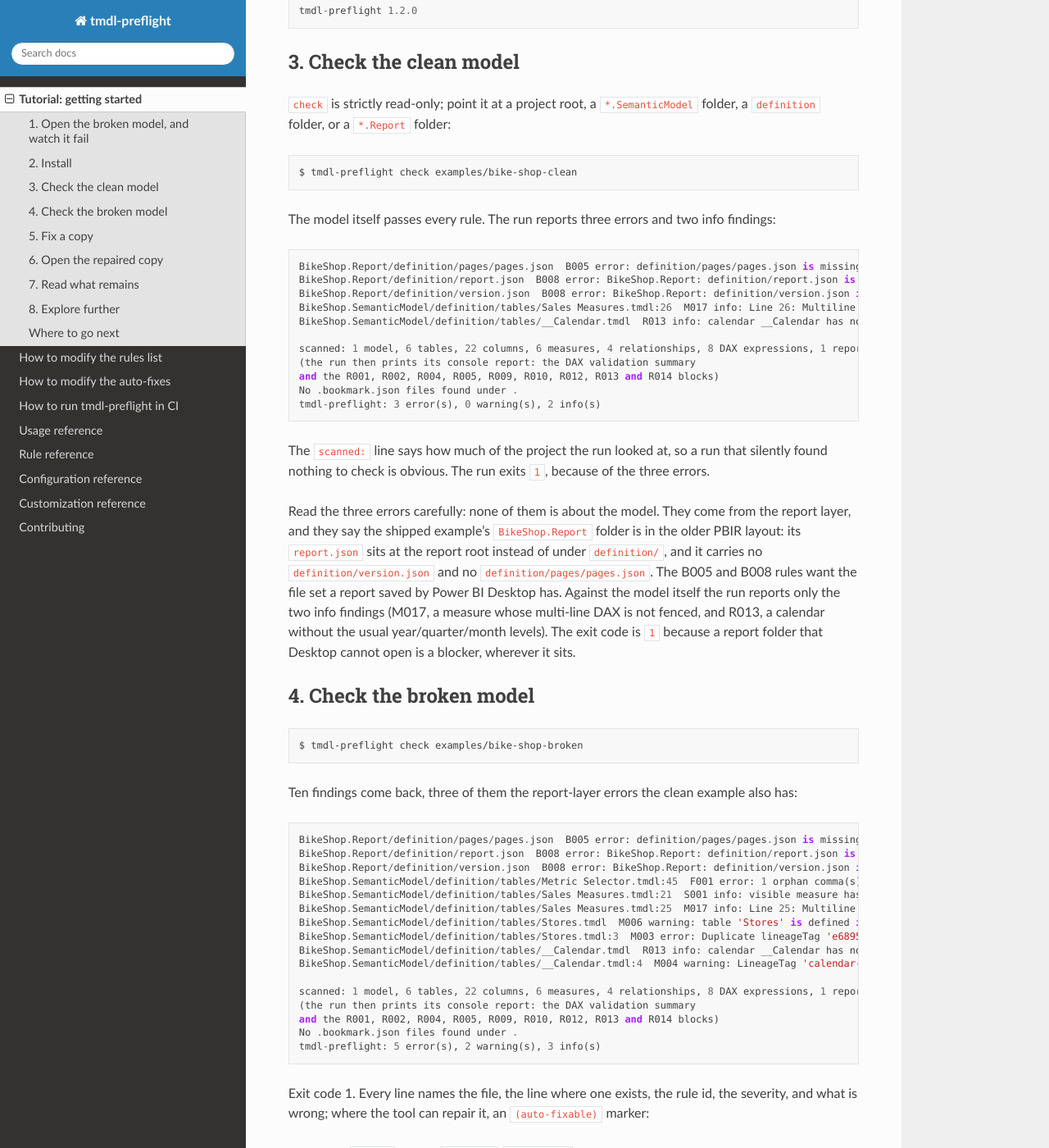
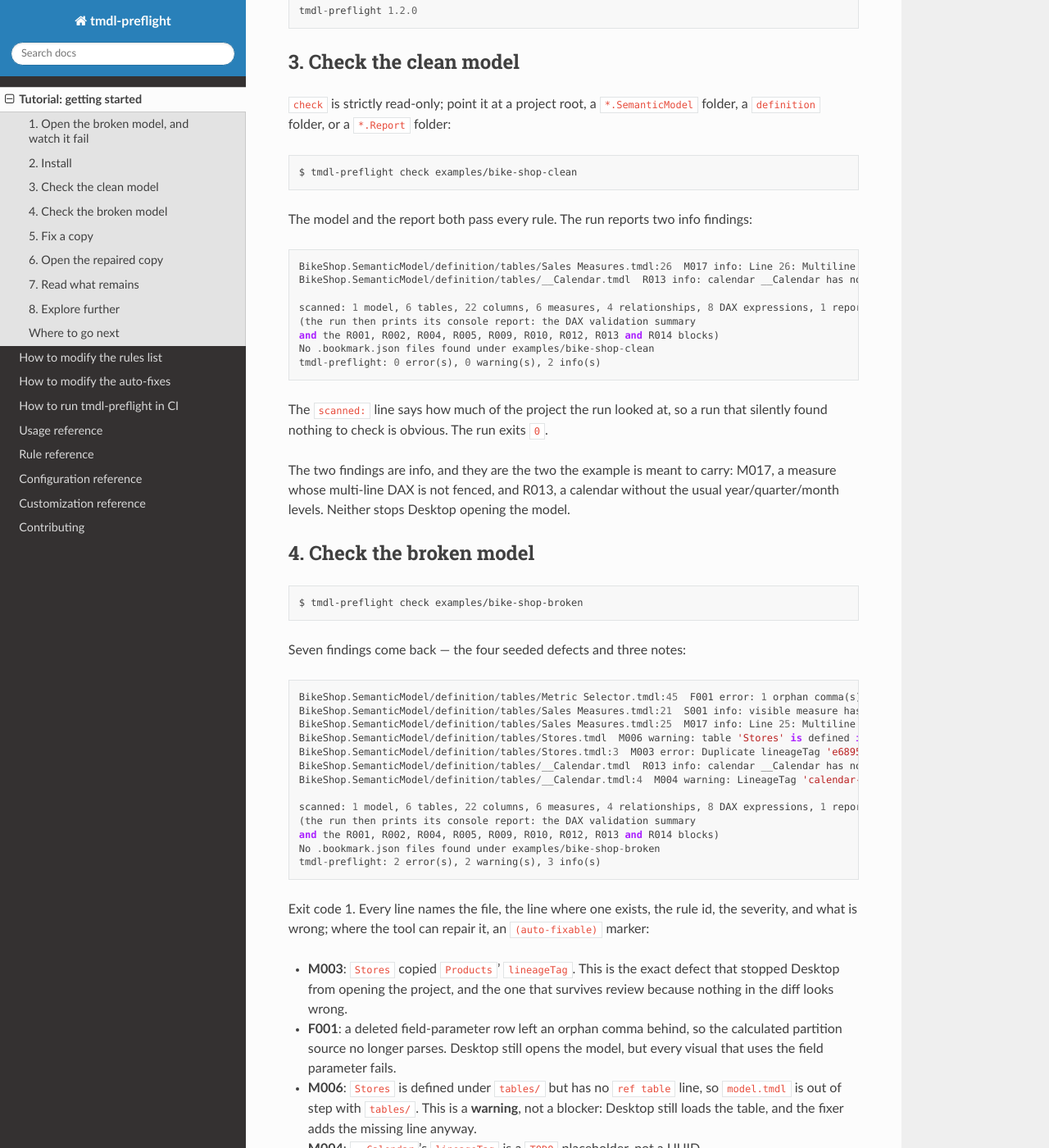
Before and after one commit to C-Kapsalis/tmdl-preflight-documentation, a Sphinx documentation site: the page built from docs/tutorials/getting-started.rst, in a window 1280 px wide and 1400 px high, scrolled down 1151 px. Shown: the whole window at 82% size. Built offline with Sphinx 7.4.7 and the Read the Docs theme 3.1.0, drawn with Linux system fonts in a browser that asks for light colours; some of the changed text lies outside the part shown.

Commit message:
Show the tutorial's output from the repaired examples
The shipped examples now use the PBIR report layout, so the clean one
reports no errors and the broken one reports its four seeded defects
and three notes. The tutorial and the contributing smoke test quoted the
old output, so every command in them showed something the tool no
longer prints.

```diff
--- a/docs/tutorials/getting-started.rst
+++ b/docs/tutorials/getting-started.rst
@@ -69,38 +69,28 @@ Confirm the console command is on the path:
 
     $ tmdl-preflight check examples/bike-shop-clean
 
-The model itself passes every rule. The run reports three errors and
-two info findings:
+The model and the report both pass every rule. The run reports two info
+findings:
 
 ::
 
-    BikeShop.Report/definition/pages/pages.json  B005 error: definition/pages/pages.json is missing; the report has no pages metadata. Save the report again from Power BI Desktop (PBIR format). [BikeShop.Report]
-    BikeShop.Report/definition/report.json  B008 error: BikeShop.Report: definition/report.json is missing; Power BI Desktop cannot open a report folder without it.
-    BikeShop.Report/definition/version.json  B008 error: BikeShop.Report: definition/version.json is missing; Power BI Desktop cannot open a report folder without it.
     BikeShop.SemanticModel/definition/tables/Sales Measures.tmdl:26  M017 info: Line 26: Multiline DAX should use triple backticks
     BikeShop.SemanticModel/definition/tables/__Calendar.tmdl  R013 info: calendar __Calendar has no Year, Quarter, Month, Week, Day column(s). [__Calendar]
 
     scanned: 1 model, 6 tables, 22 columns, 6 measures, 4 relationships, 8 DAX expressions, 1 report
     (the run then prints its console report: the DAX validation summary
     and the R001, R002, R004, R005, R009, R010, R012, R013 and R014 blocks)
-    No .bookmark.json files found under .
-    tmdl-preflight: 3 error(s), 0 warning(s), 2 info(s)
+    No .bookmark.json files found under examples/bike-shop-clean
+    tmdl-preflight: 0 error(s), 0 warning(s), 2 info(s)
 
 The ``scanned:`` line says how much of the project the run looked at,
-so a run that silently found nothing to check is obvious. The run
-exits ``1``, because of the three errors.
+so a run that silently found nothing to check is obvious. The run exits
+``0``.
 
-Read the three errors carefully: none of them is about the model. They
-come from the report layer, and they say the shipped example's
-``BikeShop.Report`` folder is in the older PBIR layout: its
-``report.json`` sits at the report root instead of under
-``definition/``, and it carries no ``definition/version.json`` and no
-``definition/pages/pages.json``. The B005 and B008 rules want the file
-set a report saved by Power BI Desktop has. Against the model itself
-the run reports only the two info findings (M017, a measure whose
-multi-line DAX is not fenced, and R013, a calendar without the usual
-year/quarter/month levels). The exit code is ``1`` because a report
-folder that Desktop cannot open is a blocker, wherever it sits.
+The two findings are info, and they are the two the example is meant to
+carry: M017, a measure whose multi-line DAX is not fenced, and R013, a
+calendar without the usual year/quarter/month levels. Neither stops
+Desktop opening the model.
 
 4. Check the broken model
 -----------------------------
@@ -109,14 +99,10 @@ folder that Desktop cannot open is a blocker, wherever it sits.
 
     $ tmdl-preflight check examples/bike-shop-broken
 
-Ten findings come back, three of them the report-layer errors the
-clean example also has:
+Seven findings come back — the four seeded defects and three notes:
 
 ::
 
-    BikeShop.Report/definition/pages/pages.json  B005 error: definition/pages/pages.json is missing; the report has no pages metadata. Save the report again from Power BI Desktop (PBIR format). [BikeShop.Report]
-    BikeShop.Report/definition/report.json  B008 error: BikeShop.Report: definition/report.json is missing; Power BI Desktop cannot open a report folder without it.
-    BikeShop.Report/definition/version.json  B008 error: BikeShop.Report: definition/version.json is missing; Power BI Desktop cannot open a report folder without it.
     BikeShop.SemanticModel/definition/tables/Metric Selector.tmdl:45  F001 error: 1 orphan comma(s). Power BI Desktop still opens the model, but every visual that uses this table fails ('Error fetching data for this visual'). Delete the orphan comma(s) (the auto-fix does). [Metric Selector (field-parameter file)] (auto-fixable)
     BikeShop.SemanticModel/definition/tables/Sales Measures.tmdl:21  S001 info: visible measure has no formatString, so it renders with the engine's default formatting. Add a formatString, or run with --ignore S001 if your formatting strategy lives elsewhere. [Sales Measures[Units Sold]]
     BikeShop.SemanticModel/definition/tables/Sales Measures.tmdl:25  M017 info: Line 25: Multiline DAX should use triple backticks
@@ -128,8 +114,8 @@ clean example also has:
     scanned: 1 model, 6 tables, 22 columns, 6 measures, 4 relationships, 8 DAX expressions, 1 report
     (the run then prints its console report: the DAX validation summary
     and the R001, R002, R004, R005, R009, R010, R012, R013 and R014 blocks)
-    No .bookmark.json files found under .
-    tmdl-preflight: 5 error(s), 2 warning(s), 3 info(s)
+    No .bookmark.json files found under examples/bike-shop-broken
+    tmdl-preflight: 2 error(s), 2 warning(s), 3 info(s)
 
 Exit code 1. Every line names the file, the line where one exists, the
 rule id, the severity, and what is wrong; where the tool can repair it,
@@ -152,10 +138,9 @@ an ``(auto-fixable)`` marker:
   opening.
 - **M017** and **R013**: two info findings about a multi-line DAX body
   and a calendar without the usual levels.
-- **B005** and **B008**: the report-layer errors from step 3.
 
 Four findings carry the ``(auto-fixable)`` marker: F001, M006, M003 and
-M004. The other six do not. That split is deliberate: a defect earns
+M004. The other three do not. That split is deliberate: a defect earns
 an auto-fix only when the failure itself fully determines the repair.
 
 5. Fix a copy
@@ -179,9 +164,6 @@ Four fixers run, then the re-check reports what remains:
     fixed  F001: Metric Selector.tmdl: removed 1 orphan comma(s)
     not fixed  R007: its fixer can change data, so a blanket fix skips it; run 'fix --select R007' to apply it
 
-    BikeShop.Report/definition/pages/pages.json  B005 error: definition/pages/pages.json is missing; the report has no pages metadata. Save the report again from Power BI Desktop (PBIR format). [BikeShop.Report]
-    BikeShop.Report/definition/report.json  B008 error: BikeShop.Report: definition/report.json is missing; Power BI Desktop cannot open a report folder without it.
-    BikeShop.Report/definition/version.json  B008 error: BikeShop.Report: definition/version.json is missing; Power BI Desktop cannot open a report folder without it.
     BikeShop.SemanticModel/definition/tables/Sales Measures.tmdl:21  S001 info: visible measure has no formatString, so it renders with the engine's default formatting. Add a formatString, or run with --ignore S001 if your formatting strategy lives elsewhere. [Sales Measures[Units Sold]]
     BikeShop.SemanticModel/definition/tables/Sales Measures.tmdl:25  M017 info: Line 25: Multiline DAX should use triple backticks
     BikeShop.SemanticModel/definition/tables/__Calendar.tmdl  R013 info: calendar __Calendar has no Year, Quarter, Month, Week, Day column(s). [__Calendar]
@@ -189,8 +171,8 @@ Four fixers run, then the re-check reports what remains:
     scanned: 1 model, 6 tables, 22 columns, 6 measures, 4 relationships, 8 DAX expressions, 1 report
     (the run then prints its console report: the DAX validation summary
     and the R001, R002, R004, R005, R009, R010, R012, R013 and R014 blocks)
-    No .bookmark.json files found under .
-    tmdl-preflight: 3 error(s), 0 warning(s), 3 info(s), 4 fix(es) applied
+    No .bookmark.json files found under /tmp/bike-shop
+    tmdl-preflight: 0 error(s), 0 warning(s), 3 info(s), 4 fix(es) applied
 
     Removed 1 orphan comma(s) across 1 file(s). Commit the changes and re-sync the affected workspace(s).
 
@@ -198,8 +180,8 @@ Four fixers run, then the re-check reports what remains:
 happened, in order: every rule ran (``check``); the fixers of the
 rules that failed ran, editing files on disk; then every rule ran
 **again**, from disk, and the report above is that re-check. The exit
-code is ``1``: the re-check still finds the three report-layer errors,
-and ``fix`` reports the state of the run rather than hiding it. The
+code is ``0``: the re-check finds no errors and no warnings, and
+``fix`` reports the state of the run rather than hiding it. The
 ``not fixed  R007:`` line is the other half of that honesty: R007's
 fixer deletes relationship blocks, so it is unsafe and never runs in a
 blanket fix. Diff the copy against ``examples/bike-shop-broken``
@@ -224,14 +206,10 @@ from the files.
 
     $ tmdl-preflight check /tmp/bike-shop
 
-Six findings remain: the three report-layer errors the shipped example
-carries, and three info findings.
+Three findings remain, and all three are info:
 
 ::
 
-    BikeShop.Report/definition/pages/pages.json  B005 error: definition/pages/pages.json is missing; the report has no pages metadata. Save the report again from Power BI Desktop (PBIR format). [BikeShop.Report]
-    BikeShop.Report/definition/report.json  B008 error: BikeShop.Report: definition/report.json is missing; Power BI Desktop cannot open a report folder without it.
-    BikeShop.Report/definition/version.json  B008 error: BikeShop.Report: definition/version.json is missing; Power BI Desktop cannot open a report folder without it.
     BikeShop.SemanticModel/definition/tables/Sales Measures.tmdl:21  S001 info: visible measure has no formatString, so it renders with the engine's default formatting. Add a formatString, or run with --ignore S001 if your formatting strategy lives elsewhere. [Sales Measures[Units Sold]]
     BikeShop.SemanticModel/definition/tables/Sales Measures.tmdl:25  M017 info: Line 25: Multiline DAX should use triple backticks
     BikeShop.SemanticModel/definition/tables/__Calendar.tmdl  R013 info: calendar __Calendar has no Year, Quarter, Month, Week, Day column(s). [__Calendar]
@@ -239,8 +217,8 @@ carries, and three info findings.
     scanned: 1 model, 6 tables, 22 columns, 6 measures, 4 relationships, 8 DAX expressions, 1 report
     (the run then prints its console report: the DAX validation summary
     and the R001, R002, R004, R005, R009, R010, R012, R013 and R014 blocks)
-    No .bookmark.json files found under .
-    tmdl-preflight: 3 error(s), 0 warning(s), 3 info(s)
+    No .bookmark.json files found under /tmp/bike-shop
+    tmdl-preflight: 0 error(s), 0 warning(s), 3 info(s)
 
 The S001 finding stays on purpose: it is an ``info``-level nudge, not
 a defect that stops the model from opening, and the choice of how to
```
Also changed, not shown: docs/contributing.rst (+10 -18 lines).
